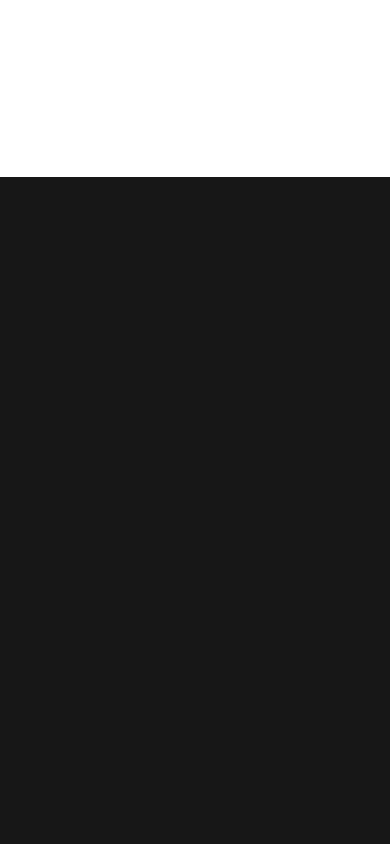
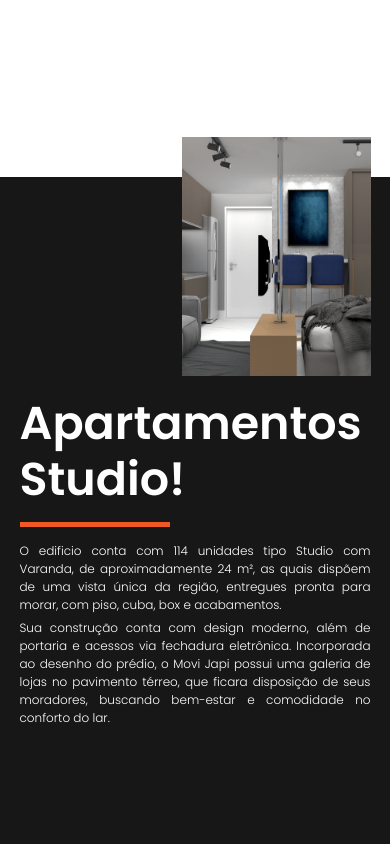
Before and after one commit to muhhx/Movi-Sky-Website, a React (Vite) app: page / in a window 390 px wide. Shown: the part 1680-2524 px from the top of the page. Built offline with nearby package versions, Linux system fonts and the light colour scheme.

Commit message:
Information responsive section done.

```diff
--- /dev/null
+++ b/src/pages/Apartment/Gallery/index.jsx
@@ -0,0 +1,9 @@
+import { Container } from './styles'
+
+export default function Gallery() {
+  return (
+    <Container>
+
+    </Container>
+  )
+}
--- /dev/null
+++ b/src/pages/Apartment/Gallery/styles.js
@@ -0,0 +1,7 @@
+import styled from "styled-components";
+
+export const Container = styled.div`
+    width: 100%;
+    height: 100vh;
+    /* background-color: blue; */
+`;
--- /dev/null
+++ b/src/pages/Apartment/Information/data.js
@@ -0,0 +1,9 @@
+import image from '../../../assets/apartment1.png'
+
+export const informationData = {
+    title: 'Apartamentos Studio!',
+    description1: 'O edificio conta com 114 unidades tipo Studio com Varanda, de aproximadamente 24 m², as quais dispõem de uma vista única da região, entregues pronta para morar, com piso, cuba, box e acabamentos.',
+    description2: 'Sua construção conta com design moderno, além de portaria e acessos via fechadura eletrônica. Incorporada ao desenho do prédio, o Movi Japi possui uma galeria de lojas no pavimento térreo, que ficara disposição de seus moradores, buscando bem-estar e comodidade no conforto do lar.',
+    image,
+    alt: 'Apartment image'
+}
--- /dev/null
+++ b/src/pages/Apartment/Information/index.jsx
@@ -0,0 +1,20 @@
+import { informationData } from './data'
+import { Container, Description, Division, Image, ImageWrapper, Paragraph, ParagraphWrapper, Title } from "./styles";
+
+export default function Info() {
+  return (
+    <Container>
+      <Description>
+        <Title>{informationData.title}</Title>
+        <Division />
+        <ParagraphWrapper>
+          <Paragraph>{informationData.description1}</Paragraph>
+          <Paragraph>{informationData.description2}</Paragraph>
+        </ParagraphWrapper>
+      </Description>
+      <ImageWrapper>
+        <Image src={informationData.image} alt={informationData.alt}/>
+      </ImageWrapper>
+    </Container>
+  )
+}
--- /dev/null
+++ b/src/pages/Apartment/Information/styles.js
@@ -0,0 +1,81 @@
+import styled from "styled-components";
+
+export const Container = styled.div`
+    width: 90%;
+    max-width: 1000px;
+    height: 550px;
+    display: flex;
+    justify-content: space-between;
+    align-items: flex-end;
+
+    @media only screen and (max-width: 970px) {
+        flex-direction: column-reverse;
+        justify-content: initial;
+        align-items: initial;
+        gap: 20px;
+    }
+`;
+
+export const Description = styled.div`
+    width: 40%;
+    height: 80%;
+    display: flex;
+    flex-direction: column;
+    gap: 15px;
+    justify-content: end;
+
+    @media only screen and (max-width: 970px) {
+        width: 60%;
+    }
+
+    @media only screen and (max-width: 750px) {
+        width: 100%;
+    }
+`;
+
+export const Title = styled.h1`
+    color: white;
+    font-size: 46px;
+    font-weight: 600;
+    line-height: 120%;
+    width: 60%;
+`;
+
+export const Division = styled.div`
+    width: 150px;
+    height: 5px;
+    background-color: ${({ theme }) => theme.colors.orange };
+`;
+
+export const ParagraphWrapper = styled.div`
+    display: flex;
+    flex-direction: column;
+    gap: 5px;
+`;
+
+export const Paragraph = styled.p`
+    color: white;
+    text-align: justify;
+    font-weight: 300;
+`;
+
+export const ImageWrapper = styled.div`
+    width: 40%;
+    height: 100%;
+    position: relative;
+
+    @media only screen and (max-width: 970px) {
+        width: 100%;
+    }
+`;
+
+export const Image = styled.img`
+    position: absolute;
+    bottom: 0;
+    right: 0;
+    max-height: 110%;
+
+    @media only screen and (max-width: 970px) {
+        max-height: 120%;
+    }
+`;
--- a/src/pages/Apartment/index.jsx
+++ b/src/pages/Apartment/index.jsx
@@ -1,11 +1,12 @@
+import Information from './Information'
+import Gallery from './Gallery'
 import { Container } from './styles'
 
 export default function Apartment() {
   return (
     <Container>
-
+      <Information />
+      <Gallery />
     </Container>
   )
 }
-
-//Ao invés de ter 2 pages 100vh para a sessão toda, setar esse container para ter auto height e criar dois componentes para cada sessão, colocando-os dentro do container, ai cada componente teria 100vh, etc
--- a/src/pages/Apartment/styles.js
+++ b/src/pages/Apartment/styles.js
@@ -2,6 +2,8 @@ import styled from 'styled-components'
 
 export const Container = styled.div`
     width: 100%;
-    height: 100vh;
-    background-color: ${({ theme }) => theme.colors.darkerBlack}
+    background-color: ${({ theme }) => theme.colors.darkerBlack};
+    display: flex;
+    flex-direction: column;
+    align-items: center;
 `;
```
Also changed, not shown: src/assets/apartment1.png (added).
